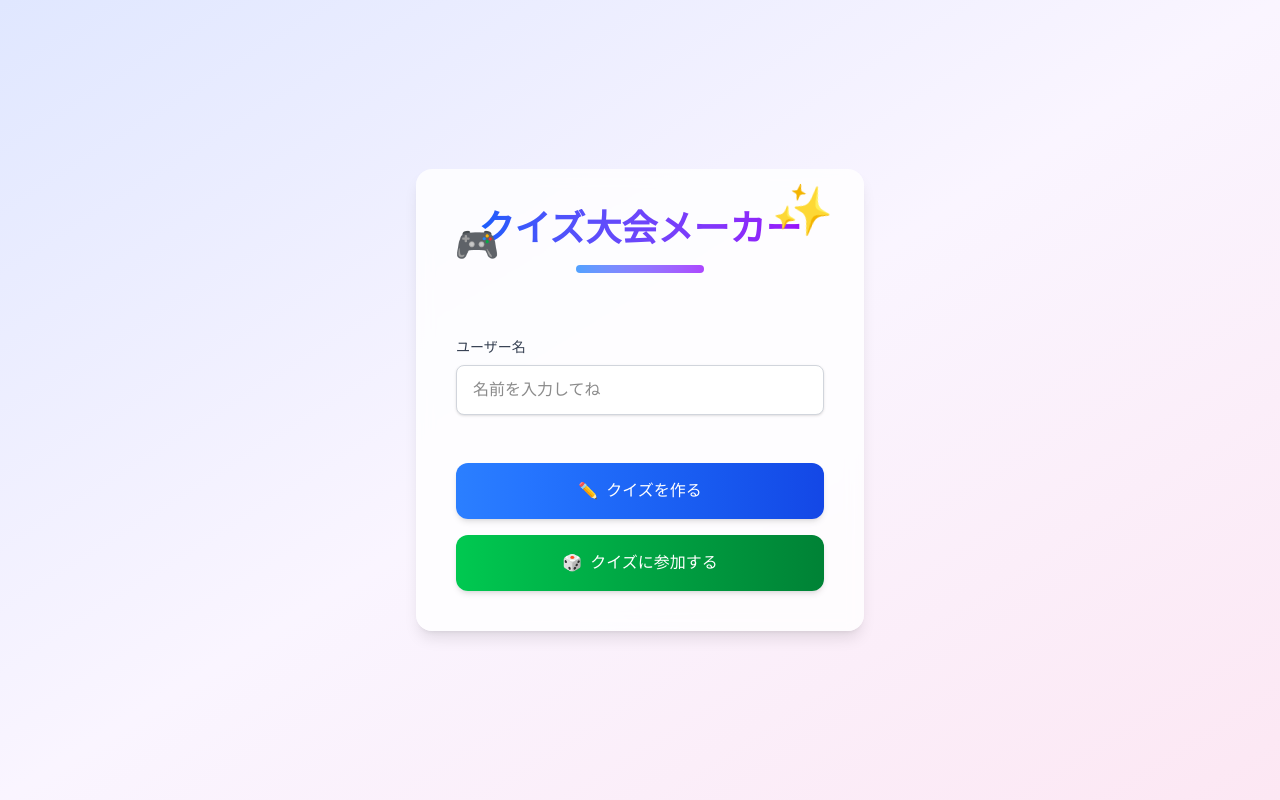
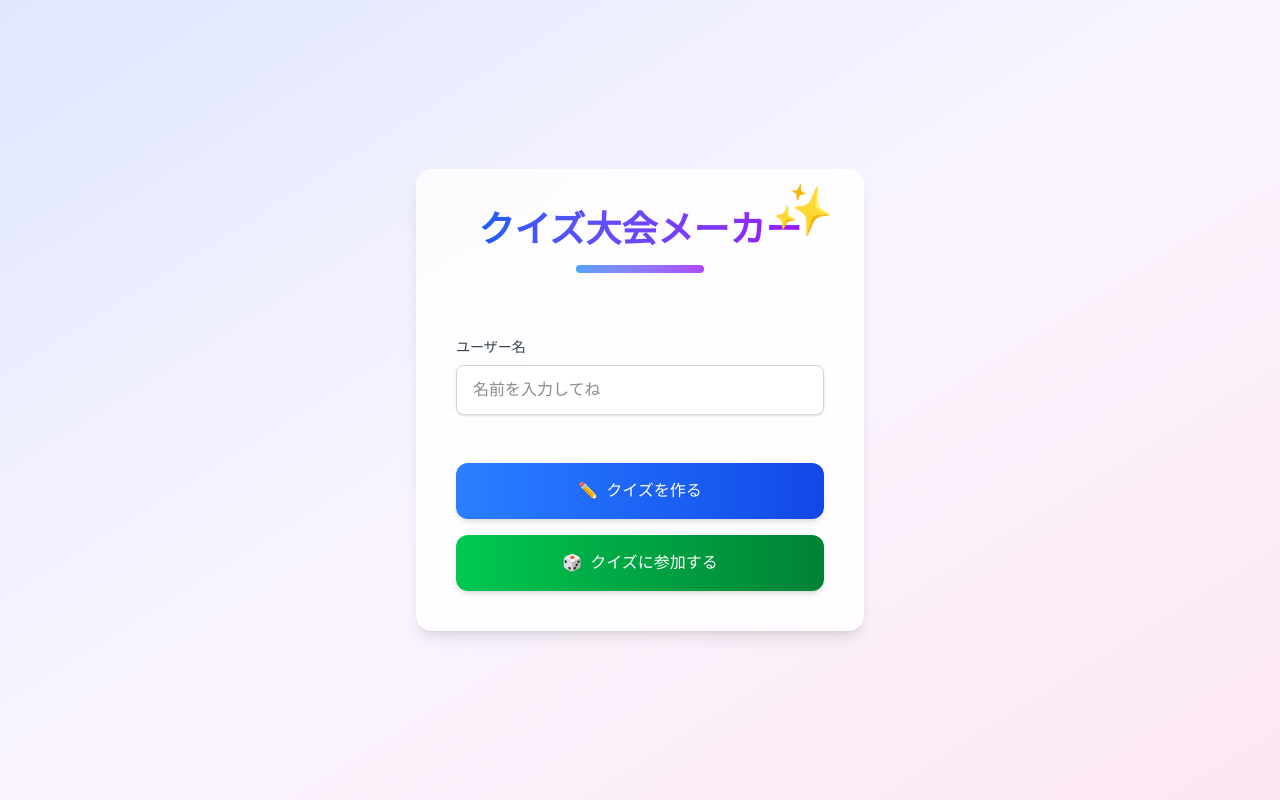
Before and after one commit to ichksk/quizzz3, a Next.js app: page / in a window 1280 px wide. Built offline with nearby package versions, Linux system fonts and the light colour scheme; no server answers.

Commit message:
fix some

```diff
--- a/src/app/page.tsx
+++ b/src/app/page.tsx
@@ -5,6 +5,12 @@ import { useState, ChangeEvent, JSX } from 'react';
 import { UsernameField } from '@/components/usernameField';
 import { getCookie } from '@/server/cookies';
 import { motion } from 'framer-motion';
+import { Montserrat } from 'next/font/google';
+
+const montserrat = Montserrat({
+  subsets: ['latin'],
+  weight: ['400', '700']
+});
 
 export default function Home(): JSX.Element {
   const router = useRouter();
@@ -39,7 +45,7 @@ export default function Home(): JSX.Element {
   };
 
   return (
-    <div className="min-h-[100dvh] bg-gradient-to-br from-indigo-100 via-purple-50 to-pink-100 p-8 pb-20 sm:p-20 font-[family-name:var(--font-geist-sans)]">
+    <div className={`min-h-[100dvh] bg-gradient-to-br from-indigo-100 via-purple-50 to-pink-100 p-8 pb-20 sm:p-20 ${montserrat.className}`}>
       <div className="flex flex-col items-center justify-center min-h-[80dvh]">
         <motion.div
           initial={{ opacity: 0 }}
@@ -53,7 +59,6 @@ export default function Home(): JSX.Element {
                 クイズ大会メーカー
               </h1>
               <span className="absolute -top-6 -right-8 text-5xl transform rotate-12 select-none">✨</span>
-              <span className="absolute -bottom-4 -left-6 text-4xl select-none">🎮</span>
             </div>
 
             <div className="h-2 w-32 bg-gradient-to-r from-blue-400 to-purple-500 rounded-full mt-4 mb-8"></div>
```
